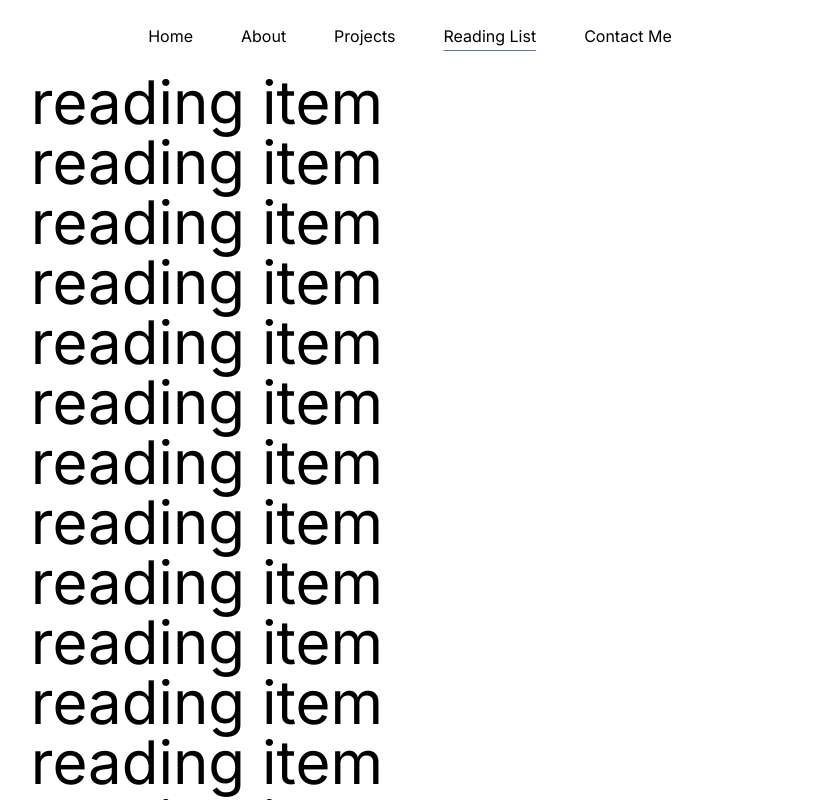
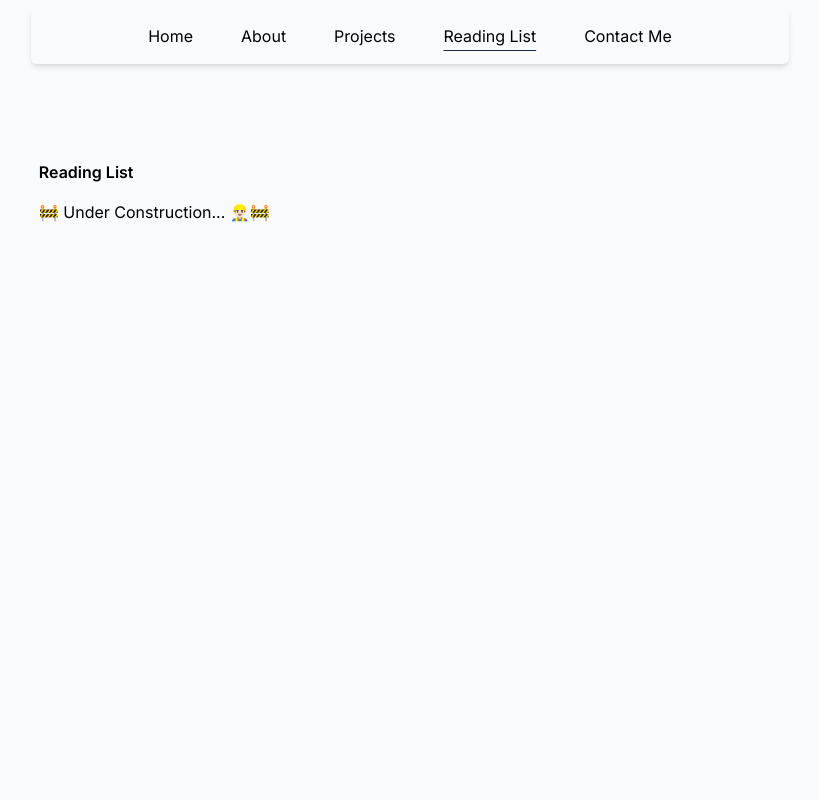
Before and after one commit to erinmhpark/minheepark.dev, a Next.js app: page /readings in a window 1280 px wide. Shown: the top 800 px of the page, without its empty margins (230-1049 px from the left). Built offline with nearby package versions, Linux system fonts and the light colour scheme.

Commit message:
Add hover to project card

```diff
--- a/app/layout.tsx
+++ b/app/layout.tsx
@@ -12,12 +12,17 @@ export default function RootLayout({
   return (
     <html lang="en" className={inter.className}>
       <head />
-      <body className="flex h-screen flex-col items-center gap-2 p-2">
+      <body className="flex h-screen flex-col items-center gap-2 bg-slate-50 p-2">
         <Navbar />
-        <div className="relative flex w-3/5 bg-white">{children}</div>
+        <div className="relative flex w-3/5">{children}</div>
+        <Footer />
       </body>
     </html>
   );
 }
 
 //bg-slate-50 p-2
+
+function Footer() {
+  return <div className=""></div>;
+}
--- a/app/navLink.tsx
+++ b/app/navLink.tsx
@@ -1,15 +1,11 @@
-"use client"; // rendering the page on client
-// Q: why not render on server??
-// A: because server is static.
-// And What we are doing here is dynamic, rendering depends on the user's action.
-// i.e., click to borderline an item on the navbar
-import Link from "next/link"; // difference from named function?
+"use client";
+import Link from "next/link";
 import { usePathname } from "next/navigation";
 import React from "react";
 
 export default function Navlink({
   href,
-  children, // what is children doing here?
+  children,
 }: {
   href: string;
   children: React.ReactNode;
@@ -19,7 +15,9 @@ export default function Navlink({
   return (
     <Link
       className={
-        active ? "underline decoration-slate-500 underline-offset-8" : ""
+        active
+          ? "underline decoration-slate-800 underline-offset-8"
+          : "decoration-slate-500 hover:underline hover:underline-offset-8"
       }
       href={href}
     >
--- a/app/navbar.tsx
+++ b/app/navbar.tsx
@@ -1,7 +1,7 @@
 import Navlink from "app/navLink";
 export default function Navbar() {
   return (
-    <header className="sticky top-0 z-10 w-3/5 rounded-md bg-white p-4">
+    <header className="sticky top-0 z-10 w-3/5 rounded-md p-4 shadow-md">
       <nav>
         <ul className="flex justify-center gap-12 whitespace-nowrap">
           <li>
--- a/app/page.tsx
+++ b/app/page.tsx
@@ -1,9 +1,8 @@
-import Image, { StaticImageData } from "next/image";
-import Link from "next/link";
+import ProjectCard from "app/projectCard";
+import Image from "next/image";
 import cardGameImage from "public/cardGame.png";
 import personWebsiteImage from "public/personalWebsite.png";
 import profilePic from "public/profile.png";
-import ProjectCard from "app/projectCard";
 
 export default function Home() {
   return (
@@ -19,7 +18,7 @@ export default function Home() {
         <ProjectTitle />
         <ProjectCard
           title={"Personal Website"}
-          content={"content to be added"}
+          content={"Created with Next.js, TypeScript, & Tailwind CSS"}
           href={"https://thriving-paprenjak-1a594f.netlify.app/index.html"}
           img={personWebsiteImage}
         />
--- a/app/projectCard.tsx
+++ b/app/projectCard.tsx
@@ -8,7 +8,10 @@ export default function ProjectCard({
   img,
 }: ProjectCardProp) {
   return (
-    <Link href={href} className="flex items-center gap-10">
+    <Link
+      href={href}
+      className="flex items-center gap-10 rounded-md bg-slate-100 p-4 transition duration-300 hover:bg-slate-200"
+    >
       <Image
         className="rounded-full"
         src={img}
@@ -17,7 +20,7 @@ export default function ProjectCard({
         height={80}
       />
       <div>
-        <div className="font-semibold">{title}</div>
+        <div className="font-bold">{title}</div>
         <div>{content}</div>
       </div>
     </Link>
--- a/app/projects/page.tsx
+++ b/app/projects/page.tsx
@@ -7,7 +7,7 @@ import roguelikeImage from "public/roguelike.png";
 
 export default function Projects() {
   return (
-    <div className="mt-20 flex flex-col gap-10">
+    <div className="mt-20 flex flex-col gap-6">
       <ProjectCard
         title={"Personal Website"}
         content={"content to be added"}
--- a/app/readings/page.tsx
+++ b/app/readings/page.tsx
@@ -1,21 +1,10 @@
 export default function Readings() {
   return (
-    <div className="text-6xl">
-      <p>reading item</p>
-      <p>reading item</p>
-      <p>reading item</p>
-      <p>reading item</p>
-      <p>reading item</p>
-      <p>reading item</p>
-      <p>reading item</p>
-      <p>reading item</p>
-      <p>reading item</p>
-      <p>reading item</p>
-      <p>reading item</p>
-      <p>reading item</p>
-      <p>reading item</p>
-      <p>reading item</p>
-      <p>reading item</p>
-    </div>
+    <>
+      <div>
+        <h3 className="mt-20 p-2 font-semibold">Reading List</h3>
+        <p className="p-2">🚧 Under Construction... 👷🏻‍♂️🚧</p>
+      </div>
+    </>
   );
 }
```
